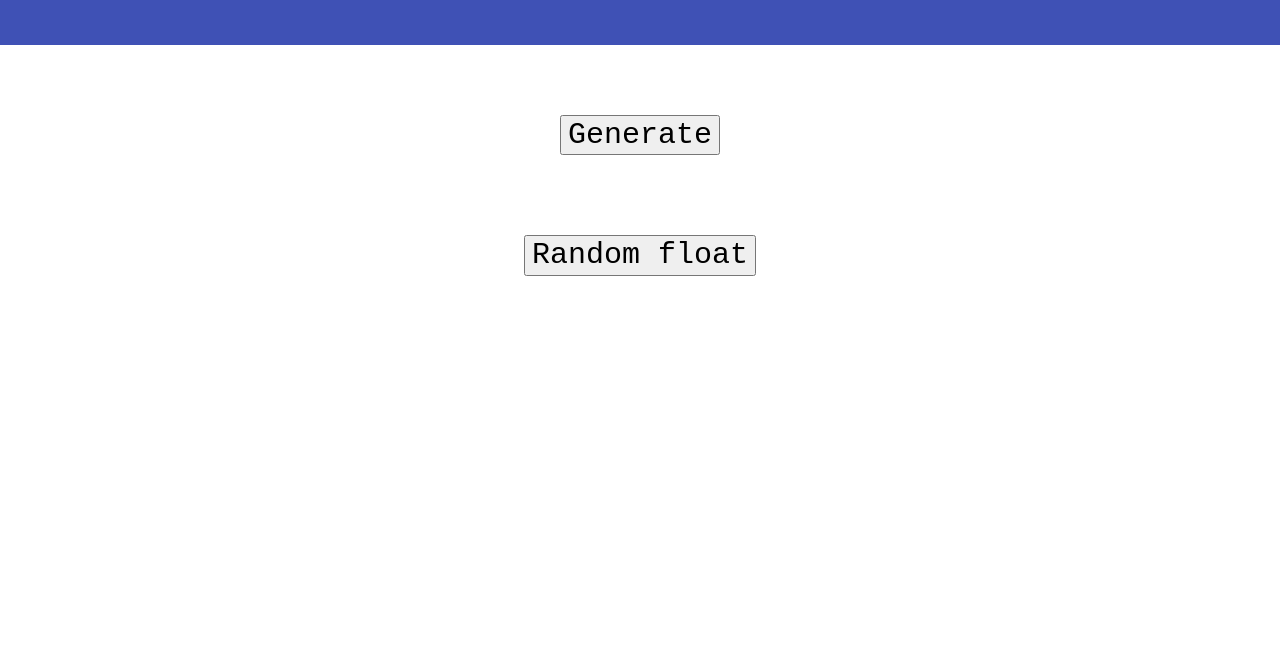
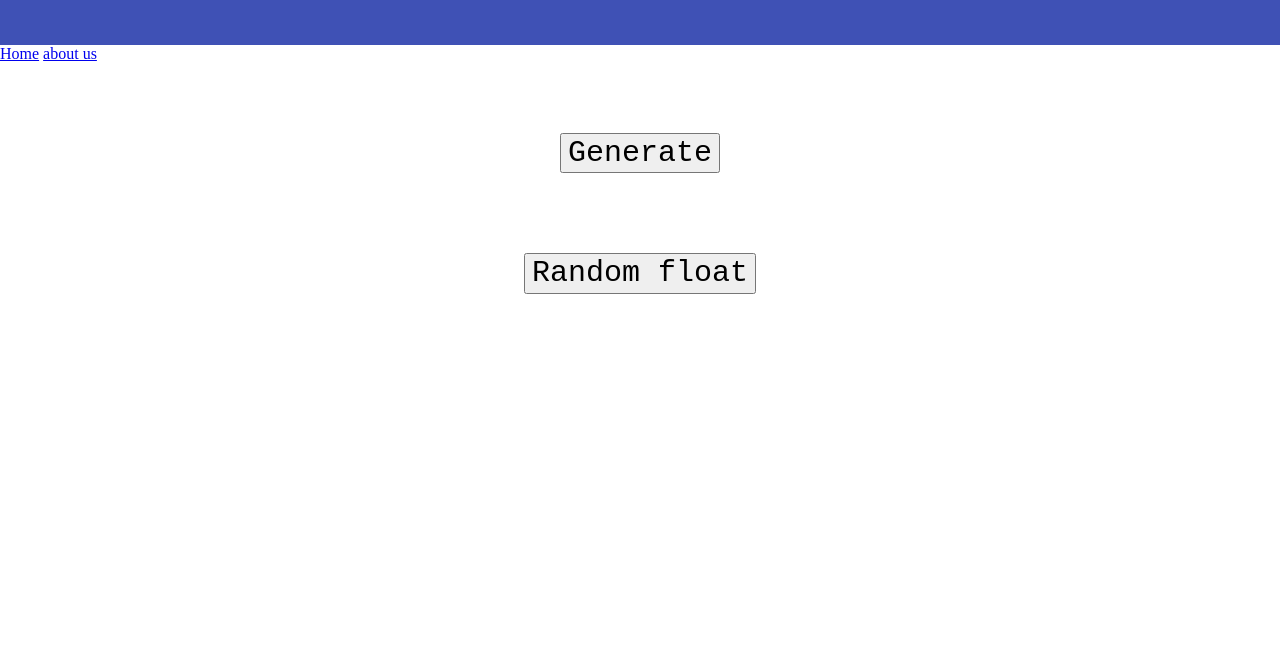
Before and after one commit to beellz/random-number-generators, a plain HTML site: page index.html in a window 1280 px wide. Shown: the part 133-800 px from the top of the page. Drawn offline with Linux system fonts and the light colour scheme.

Commit message:
aded nav-bar

```diff
--- a/index.html
+++ b/index.html
@@ -60,11 +60,19 @@
 
 
 </head>
+
 <body>
 
 <header class="hero">
 	<p class="logo">The place of random</p>
 </header>
+
+<nav class="nav-bar">
+
+	<a href="index.html">Home</a>
+	<a href="about.html">about us</a>
+
+</nav>
 
 
 <main>
```
